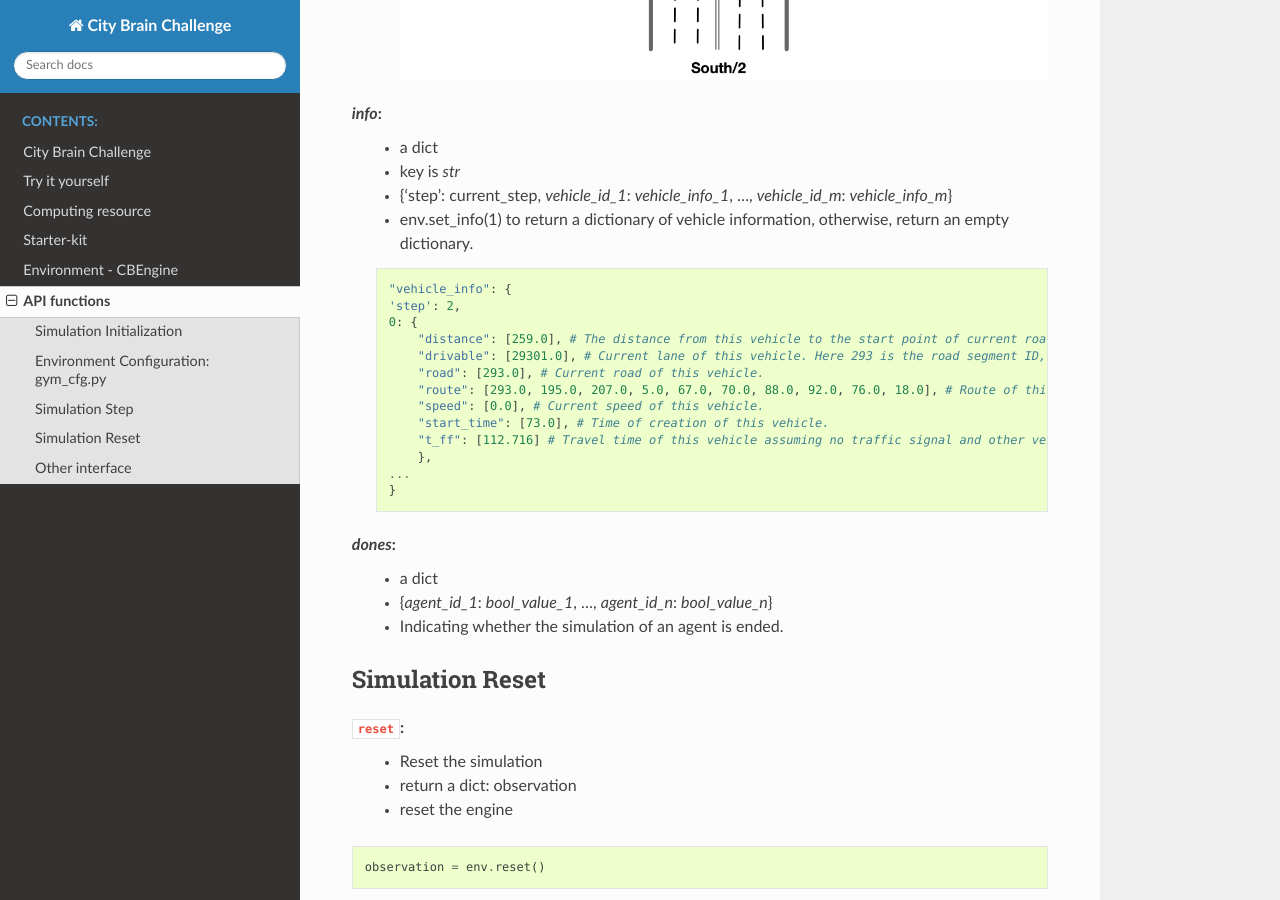
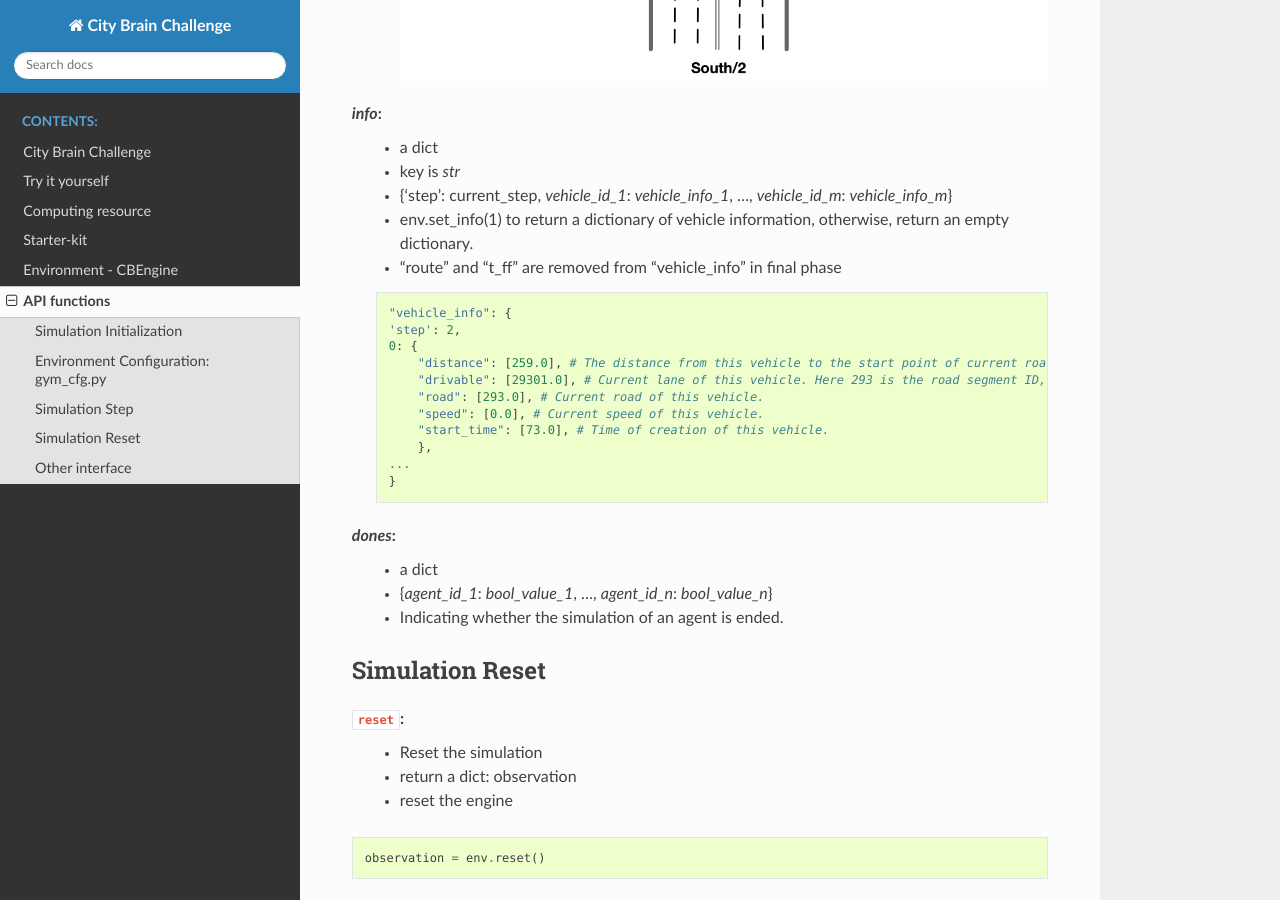
Before and after one commit to CityBrainChallenge/KDDCup2021-CityBrainChallenge, a Sphinx documentation site: the page built from docs/APIs.rst, in a window 1280 px wide and 900 px high, scrolled down 4162 px. Built offline with Sphinx 7.4.7 and the Read the Docs theme 2.0.0, drawn with Linux system fonts in a browser that asks for light colours.

Commit message:
Update APIs.rst

```diff
--- a/docs/APIs.rst
+++ b/docs/APIs.rst
@@ -200,6 +200,7 @@ Simulation Step
     - key is `str`
     - {'step': current_step, `vehicle_id_1`: `vehicle_info_1`, ..., `vehicle_id_m`: `vehicle_info_m`}
     - env.set_info(1) to return a dictionary of vehicle information, otherwise, return an empty dictionary.
+    - "route" and "t_ff" are removed from "vehicle_info" in final phase
 
 
     .. code-block::
@@ -210,10 +211,8 @@ Simulation Step
             "distance": [259.0], # The distance from this vehicle to the start point of current road.
             "drivable": [29301.0], # Current lane of this vehicle. Here 293 is the road segment ID, 01 indicates the middle lane (00 and 02 indicate inner and outer lanes respectively)
             "road": [293.0], # Current road of this vehicle.
-            "route": [293.0, 195.0, 207.0, 5.0, 67.0, 70.0, 88.0, 92.0, 76.0, 18.0], # Route of this vehicle (starting from current road).
             "speed": [0.0], # Current speed of this vehicle.
             "start_time": [73.0], # Time of creation of this vehicle.
-            "t_ff": [112.716] # Travel time of this vehicle assuming no traffic signal and other vehicle exists.
             },
         ...
         }
```
